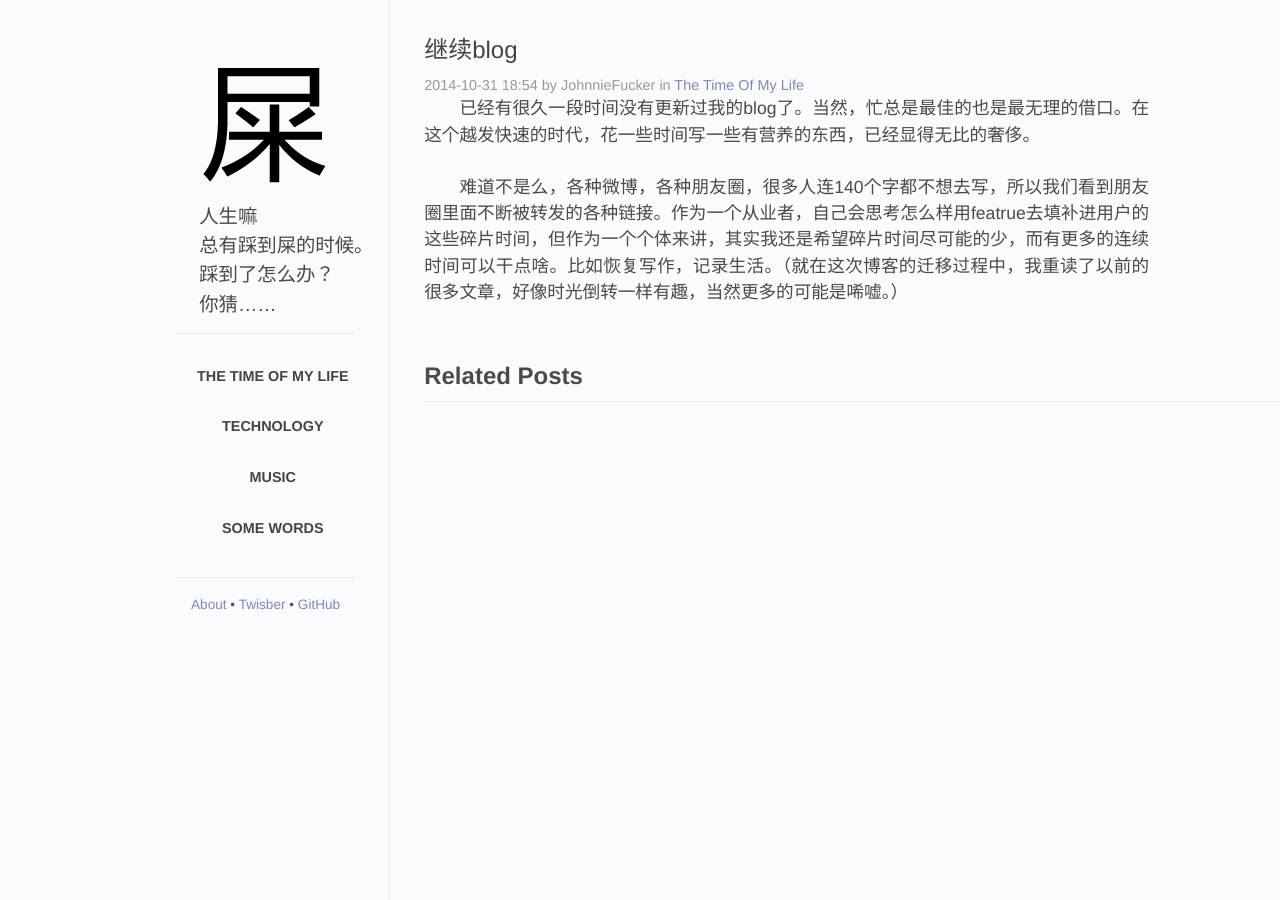
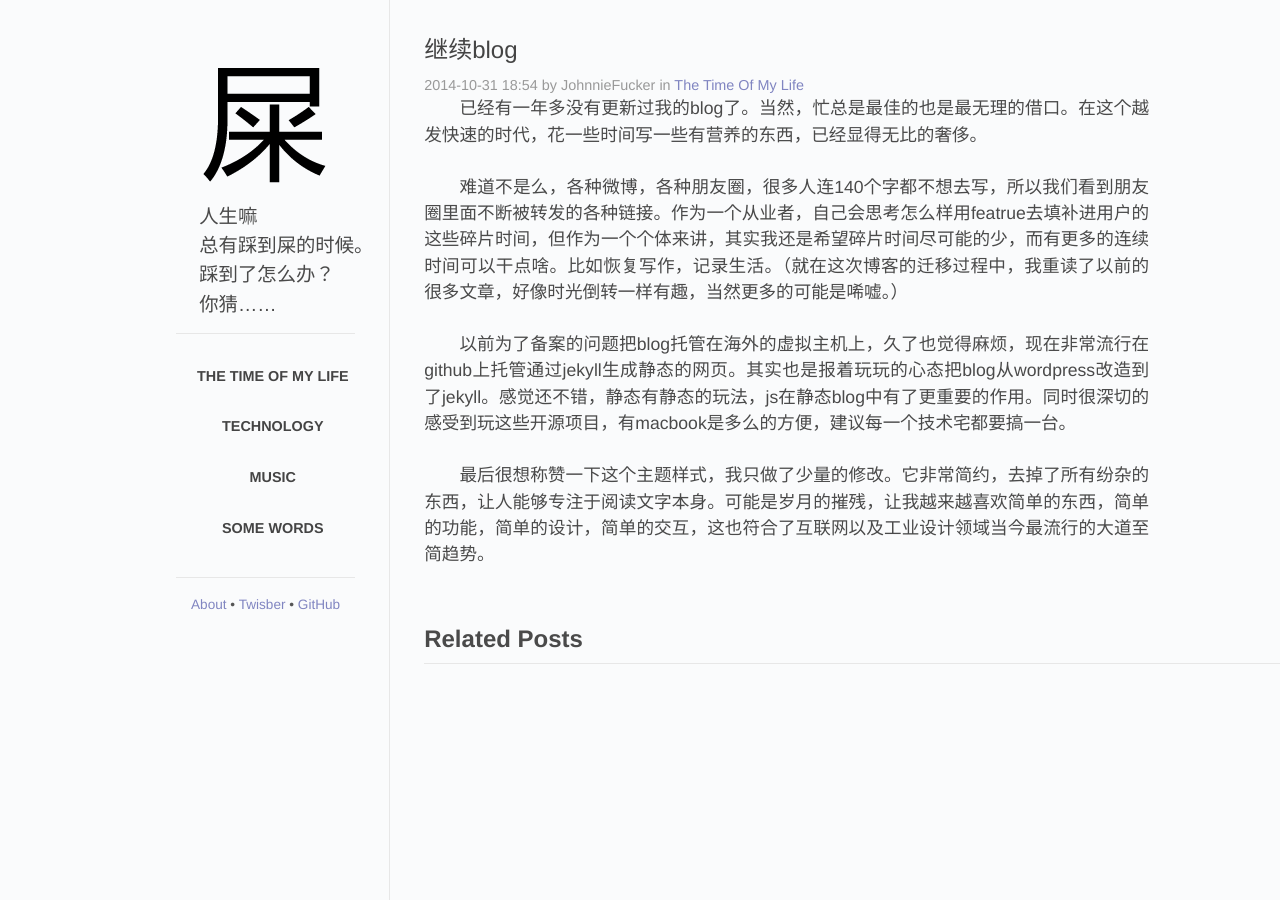
Before and after one commit to JohnnieFucker/blog, a Jekyll site: the page built from _posts/2014-10-31-renew-my-blog.md, in a window 1280 px wide. Built offline with Jekyll 4.4.1, drawn with Linux system fonts in a browser that asks for light colours.

Commit message:
post new blog

```diff
--- a/_posts/2014-10-31-renew-my-blog.md
+++ b/_posts/2014-10-31-renew-my-blog.md
@@ -5,9 +5,9 @@
 date: '2014-10-31 18:54'
 category: The Time Of My Life
 ---
-<p>已经有很久一段时间没有更新过我的blog了。当然，忙总是最佳的也是最无理的借口。在这个越发快速的时代，花一些时间写一些有营养的东西，已经显得无比的奢侈。</p>
+<p>已经有一年多没有更新过我的blog了。当然，忙总是最佳的也是最无理的借口。在这个越发快速的时代，花一些时间写一些有营养的东西，已经显得无比的奢侈。</p>
 <!--break-->
 <p>难道不是么，各种微博，各种朋友圈，很多人连140个字都不想去写，所以我们看到朋友圈里面不断被转发的各种链接。作为一个从业者，自己会思考怎么样用featrue去填补进用户的这些碎片时间，但作为一个个体来讲，其实我还是希望碎片时间尽可能的少，而有更多的连续时间可以干点啥。比如恢复写作，记录生活。（就在这次博客的迁移过程中，我重读了以前的很多文章，好像时光倒转一样有趣，当然更多的可能是唏嘘。）
 </p>
-<p>
-</p>
+<p>以前为了备案的问题把blog托管在海外的虚拟主机上，久了也觉得麻烦，现在非常流行在github上托管通过jekyll生成静态的网页。其实也是报着玩玩的心态把blog从wordpress改造到了jekyll。感觉还不错，静态有静态的玩法，js在静态blog中有了更重要的作用。同时很深切的感受到玩这些开源项目，有macbook是多么的方便，建议每一个技术宅都要搞一台。</p>
+<p>最后很想称赞一下这个主题样式，我只做了少量的修改。它非常简约，去掉了所有纷杂的东西，让人能够专注于阅读文字本身。可能是岁月的摧残，让我越来越喜欢简单的东西，简单的功能，简单的设计，简单的交互，这也符合了互联网以及工业设计领域当今最流行的大道至简趋势。</p>
```
